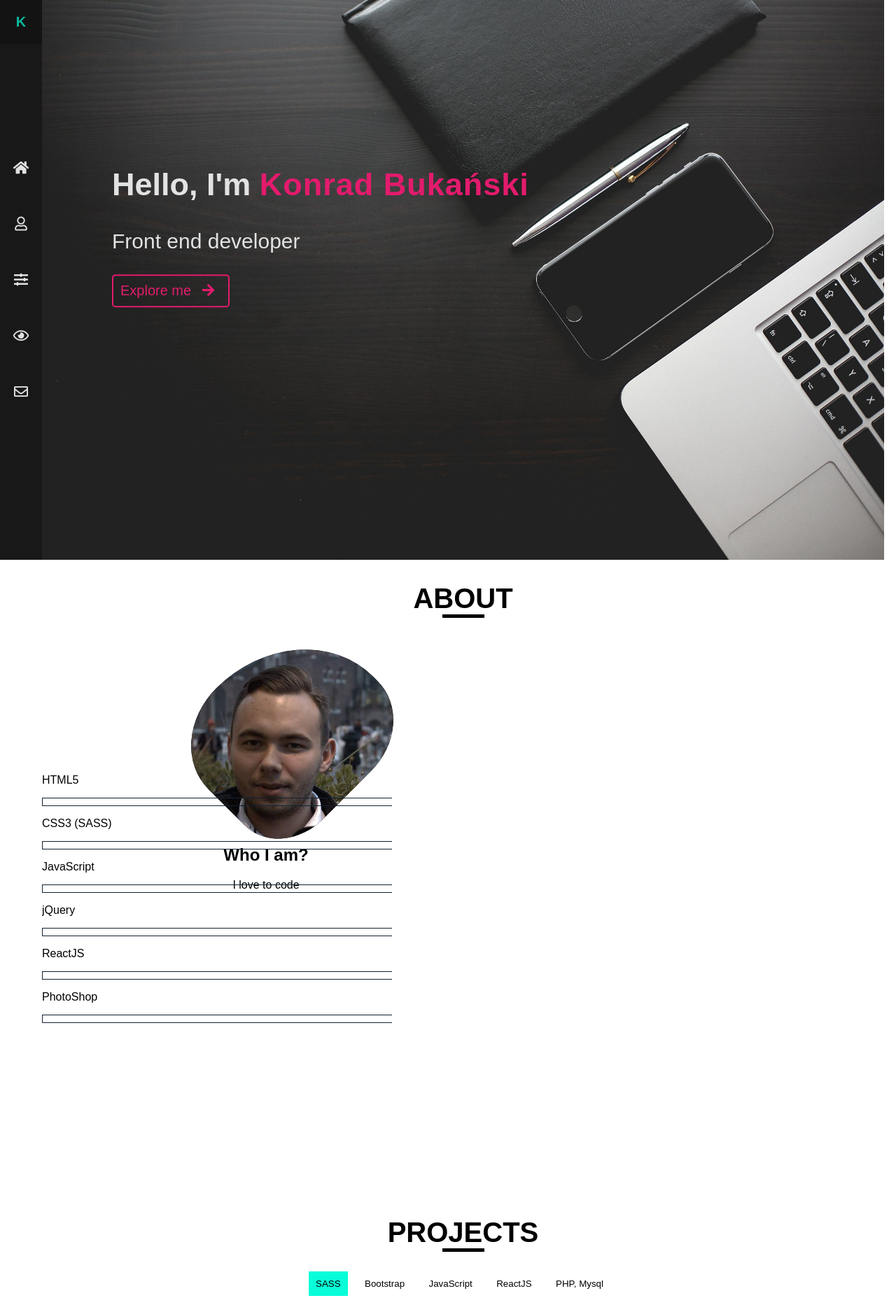
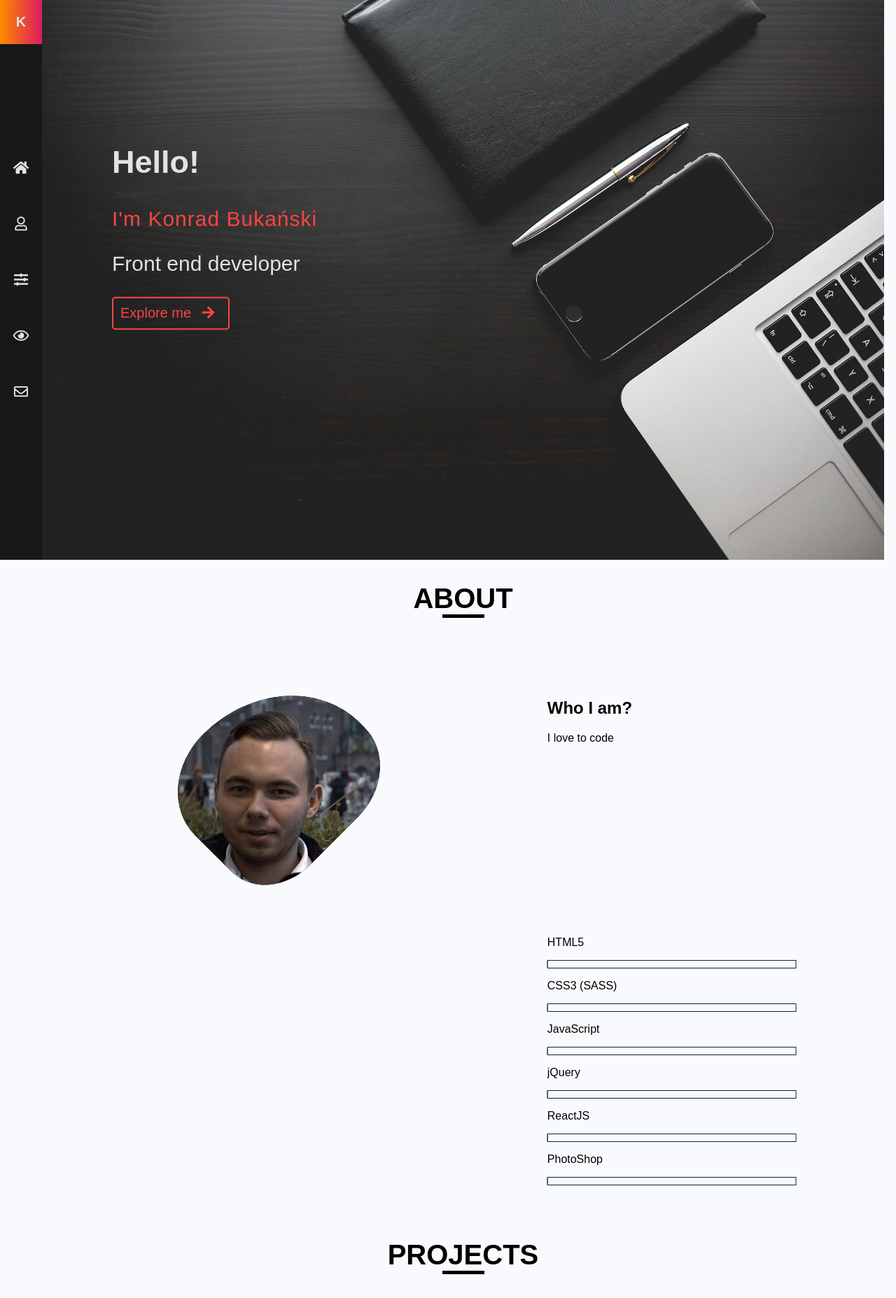
Before and after one commit to konradbukanski/PortfolioPage, a plain HTML site: page index.html in a window 1280 px wide. Shown: the top 1855 px of the page at 70% size. Drawn offline with Linux system fonts and the light colour scheme; a web font is replaced by a local one.

Commit message:
responive

```diff
--- a/index.html
+++ b/index.html
@@ -33,9 +33,9 @@
     <section class="about">
       <div class="about__text">
         <h1>
-          Hello, I'm <span class="about__text--letter">Konrad Bukański</span>
+          Hello!
         </h1>
-
+        <p class="about__text--letter">I'm Konrad Bukański</p>
         <p>Front end developer</p>
         <button>Explore me <i class="fas fa-arrow-right"></i></button>
       </div>
@@ -51,12 +51,14 @@
       <div class="aboutme__content">
         <div class="aboutme__content__info">
           <div class="aboutme__content__info--photo">
-            <img src="img/face.png" alt="" />
+            <div class="aboutme__content__info--photo--shape">
+              <img src="img/face.png" alt="" />
+            </div>
           </div>
-          <p class="aboutme__content__info--text">
+          <div class="aboutme__content__info--text">
             <h1>Who I am?</h1>
             <span>I love to code</span>
-          </p>
+          </div>
         </div>
         <div class="aboutme__cloud">
           HTML5
--- a/sass/style.sass
+++ b/sass/style.sass
@@ -1,18 +1,28 @@
+$laptopL: 1440px
+$laptopS: 1024px
+$tabblet: 768px
+$mobileL: 425px
+
 body
     margin: 0
     font-family: 'Francois One', sans-serif
     box-sizing: border-box
+    background-color: #f9fafd
+    // background-color: $red
     // background-image: -webkit-linear-gradient(15deg,#e2e2e2 0%,#123 100%)
 section
     min-height: 100vh
     width: calc(100vw - 77px)
     margin-left: 60px
     position: relative
-
+    @media (max-width: $tabblet)
+      margin-left: 0px
+      width: 100%
     .section__tittle
         text-align: center
         position: relative
         font-size: 40px
+        margin-bottom: 100px
         // background-color: #123
         &:after
             content: ""
@@ -30,13 +40,15 @@ section
     background-color: #181818
     // position: relative
     color: #e2e2e2
+    @media (max-width: $tabblet)
+            display: none
     .menu__logo
         position: absolute
         width: 80%
         padding: 20px 10%
         font-size: 20px
         text-align: center
-        color: rgba(8, 253, 216, 0.71)
+        background-image: linear-gradient(to right,#ff8a00,#da1b60)
         background-color: #131313
         font-weight: bold
         cursor: context-menu
@@ -53,7 +65,7 @@ section
             margin: 30px auto
             cursor: pointer
             &:hover
-                color: #08fdd8
+                color: #f84545
 
 .about
     display: flex
@@ -74,7 +86,7 @@ section
         color: #e2e2e2
         .about__text--letter
             position: relative
-            color: #E31B6D
+            color: #f84545
             letter-spacing: 1px
             &:hover
                 animation: logo 2s linear
@@ -83,10 +95,10 @@ section
             left: 100px
         button
             padding: 10px
-            border: 2px solid #E31B6D
+            border: 2px solid #f84545
             background-color: Transparent
             border-radius: 5px
-            color: #E31B6D
+            color: #f84545
             font-size: 20px
             cursor: pointer
             transition: .2s linear
@@ -96,7 +108,7 @@ section
             &:hover>i
                 transform: rotate(90deg)
             &:hover
-                background-color: #E31B6D
+                background-color: #f84545
                 color: #fff
 
 
@@ -110,57 +122,70 @@ section
             font-size: 150px
     .aboutme__content
         margin-top: 50px
-        // transform: translateY(-50%)
-        // background-color: #432432
         position: relative
         display: flex
-        @media (max-width: 1440px)
-            flex-direction: column
-        // @media (max-width: 768px)
-        //     width: 90%
+        flex-direction: column
+
         .aboutme__content__info
             position: relative
             display: flex
-            flex-direction: column
-            text-align: center
-            width: 50vw
+            // flex-direction: column
+            // text-align: center
+            width: calc(100vw - 77px)
+            @media (max-width: $laptopS)
+                margin-left: 50%
+                transform: translateX(-50%)
             .aboutme__content__info--photo
-                margin-left: 50%
-                margin-top: 10%
-                overflow: hidden
-                border-radius: 70% 40% 35% 45%
-                background-color: #000
-                // margin-bottom: 20px
+                width: 50vw
+                margin-top: 10vh
                 position: relative
-                width: 30vh
-                height: 35vh
-                transform: rotate(45deg) translateX(-50%)
-                img
-                    position: absolute
-                    width: 140%
-                    top: -10%
-                    left: -20%
-                    transform: rotate(-45deg) translateX(15%)
+                .aboutme__content__info--photo--shape
+                    margin-left: 50%
+                    box-sizing: border-box
+                    overflow: hidden
+                    border-radius: 70% 40% 35% 45%
+                    background-color: #000
+                    // margin-bottom: 20px
+                    position: relative
+                    width: 30vh
+                    height: 35vh
+                    transform: rotate(45deg) translateX(-50%)
+                    img
+                        position: absolute
+                        width: 140%
+                        top: -10%
+                        left: -20%
+                        transform: rotate(-45deg) translateX(15%)
             .aboutme__content__info--text
-                margin-top: -100px
+                // margin-top: -50px
+                position: relative
                 display: flex
                 flex-direction: column
+                width: 50vw
+                *
+                    transform: translateX(40%)
+                    width: 50%
+
 
 
     .aboutme__cloud
-        width: 500px
+        width: 30%
         height: 400px
         right: 100px
-        top: 50%
-        transform: translateY(-50%)
         overflow: hidden
+        margin-left: 75%
+        transform: translateX(-50%)
+        @media (max-width: $laptopS)
+            margin-left: 50%
+            transform: translateX(-50%)
         p
+            position: relative
             border: 1px solid #123
-            width: 100%
+            width: 98%
             height: 10px
             &:before
                 content: ""
-                // position: absolute
+                position: absolute
                 left: -100%
                 width: 100%
                 height: 10px
@@ -180,6 +205,8 @@ section
             // border-radius: 5px
             &:hover
                 background-color: #08fdd8
+            @media (max-width: 768px)
+                flex-direction: column
         .active
             background-color: #08fdd8
     .projects__items
@@ -194,6 +221,7 @@ section
             position: relative
             overflow: hidden
             border-radius: 2px
+            box-shadow: 0 3px 5px -1px rgba(30,41,69,.2), 0 1px 18px 0 rgba(30,41,69,.12), 0 6px 10px 0 rgba(30,41,69,.14)
             @media (max-width: 1440px)
                 width: 45%
             @media (max-width: 768px)
@@ -246,9 +274,13 @@ section
                     font-size: 2.5em
 .contact
     display: flex
+    @media (max-width: 1440px)
+            flex-direction: column
     .contact__form
         width: 45%
         background-color: #252525
+        @media (max-width: 1440px)
+                width: 100%
         .contact__form--content
             display: flex
             flex-direction: column
@@ -279,6 +311,7 @@ section
             button
                 width: 100px
                 margin-top: 30px
+                margin-bottom: 30px
                 border: 1px solid #08fdd8
                 color: #08fdd8
                 text-transform: uppercase
@@ -289,6 +322,8 @@ section
     .contact__map
         width: 55%
         filter: grayscale(90%)
+        @media (max-width: 1440px)
+                width: 100%
 
 footer
     text-align: center
```
Also changed, not shown: css/style.css, sass/style.css, 2 other files.
